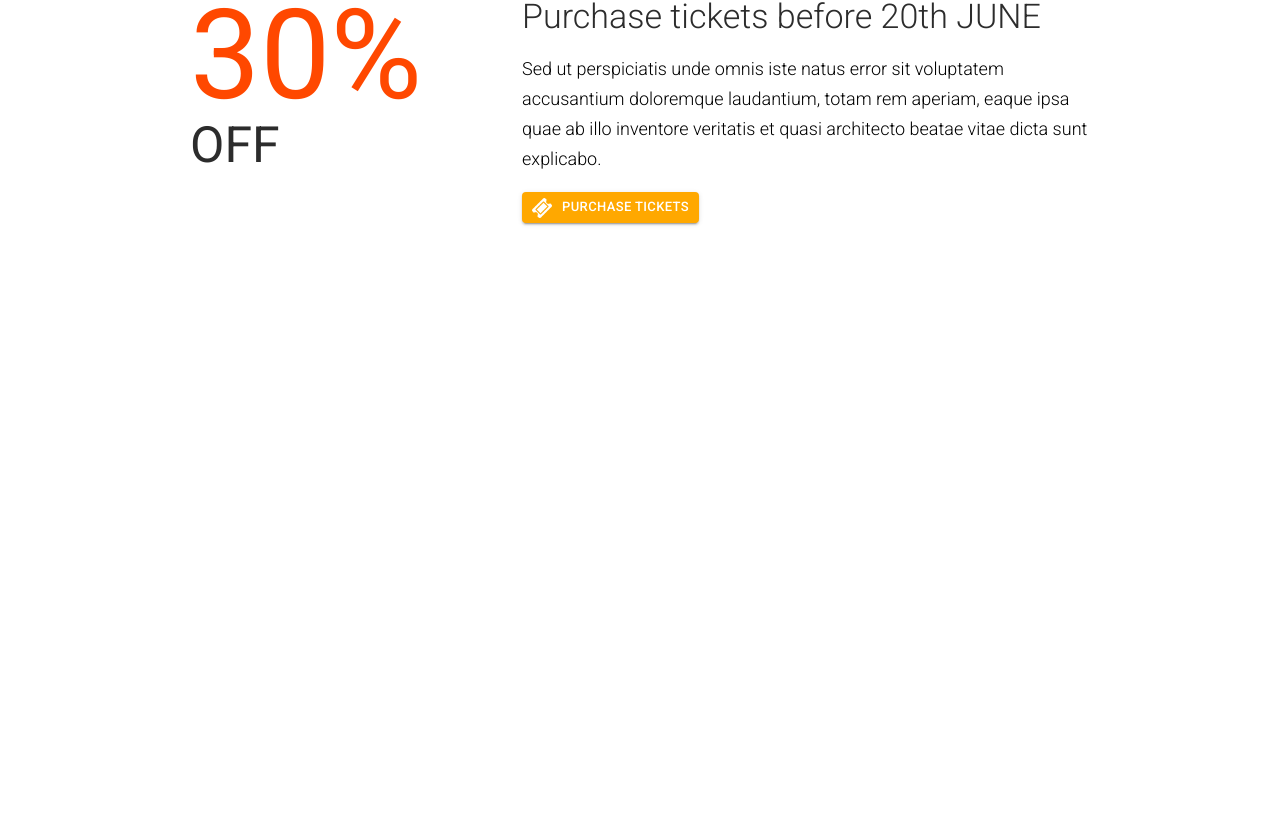
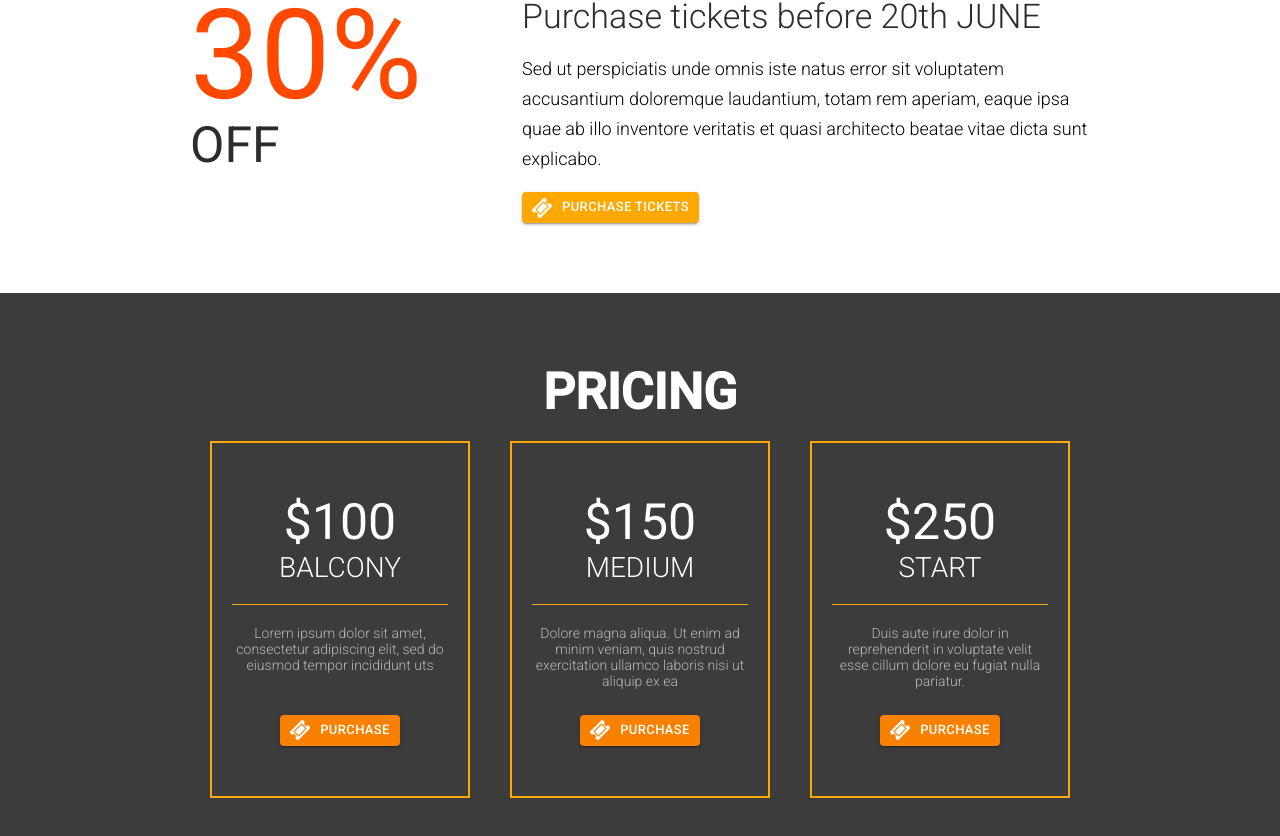
Before and after one commit to leHoangKhacSon/the-venue, a React (Create React App) app: page / in a window 1280 px wide. Shown: the part 1894-2730 px from the top of the page. Before the commit the page ends 2187 px from the top, so only its background shows below. Built offline with nearby package versions, Linux system fonts and the light colour scheme.

Commit message:
Create pricing component

```diff
--- a/src/App.js
+++ b/src/App.js
@@ -5,6 +5,7 @@ import Header from './components/header_footer/Header'
 import Featured from './components/featured'
 import VunueNfo from './components/venueNfo'
 import Highlight from './components/highlights'
+import Pricing from './components/pricing'
 
 function App() {
   return (
@@ -16,6 +17,7 @@ function App() {
       <Featured />
       <VunueNfo />
       <Highlight />
+      <Pricing />
     </div>
   );
 }
--- /dev/null
+++ b/src/components/pricing/index.js
@@ -0,0 +1,73 @@
+import React from 'react'
+
+import Zoom from 'react-reveal/Zoom'
+
+import MyButton from '../utils/MyButton'
+
+const datas = [
+  {
+    price: 100,
+    position: 'Balcony',
+    desc: 'Lorem ipsum dolor sit amet, consectetur adipiscing elit, sed do eiusmod tempor incididunt uts',
+    linkTo: 'http://sales/a',
+    delay: 500,
+  },
+  {
+    price: 150,
+    position: 'Medium',
+    desc: 'Dolore magna aliqua. Ut enim ad minim veniam, quis nostrud exercitation ullamco laboris nisi ut aliquip ex ea',
+    linkTo: 'http://sales/b',
+    delay: 0,
+  },
+  {
+    price: 250,
+    position: 'Start',
+    desc: 'Duis aute irure dolor in reprehenderit in voluptate velit esse cillum dolore eu fugiat nulla pariatur.',
+    linkTo: 'http://sales/c',
+    delay: 500,
+  }
+]
+
+function Pricing() {
+  const showBoxes = datas => (
+    datas.map((data, index) => (
+      <Zoom
+        key={index}
+        delay={data.delay}
+      >
+        <div className="pricing_item">
+          <div className="pricing_inner_wrapper">
+            <div className="pricing_title">
+              <span>${data.price}</span>
+              <span>{data.position}</span>
+            </div>
+            <div className="pricing_description">
+              {data.desc}
+            </div>
+            <div className="pricing_buttons">
+              <MyButton
+                text="Purchase"
+                bck="#fa8000"
+                color="white"
+                link={data.linkTo}
+              />
+            </div>
+          </div>
+        </div>
+      </Zoom>
+    ))
+  )
+
+  return (
+    <div className="bck_black">
+      <div className="center_wrapper pricing_section">
+        <h2>Pricing</h2>
+        <div className="pricing_wrapper">
+          {showBoxes(datas)}
+        </div>
+      </div>
+    </div>
+  )
+}
+
+export default Pricing
```
